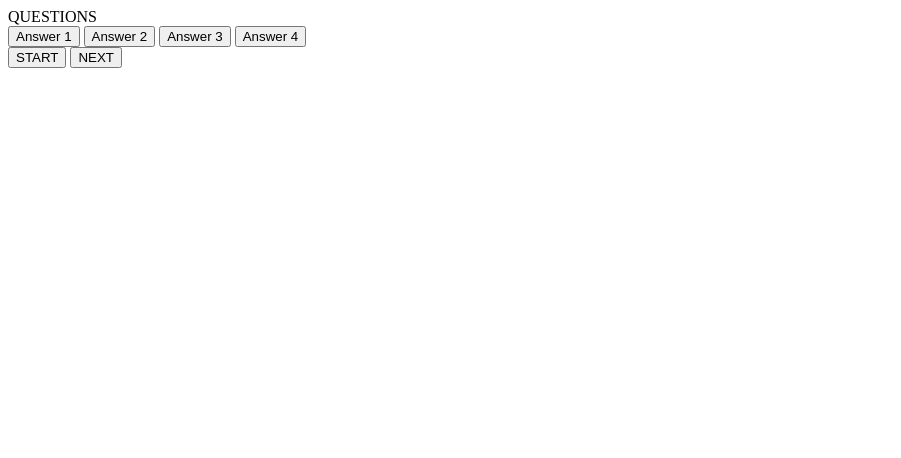
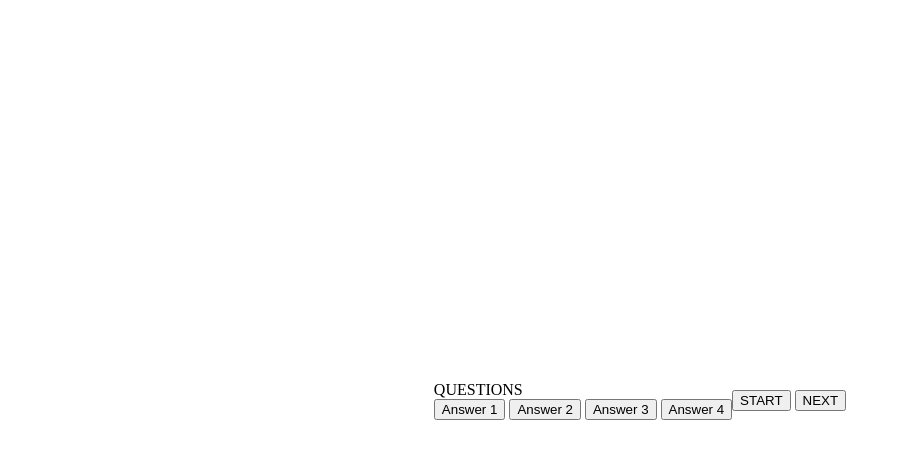
Before and after one commit to CameronJWalker/MilestoneProject1-BrowserGame, a plain HTML site: page index.html in a window 1280 px wide. Shown: the whole page, without its empty margins (0-901 px from the left). Drawn offline with Linux system fonts and the light colour scheme.

Commit message:
added to readme

```diff
--- a/styles.css
+++ b/styles.css
@@ -0,0 +1,9 @@
+body {
+    padding: 0;
+    margin: 0;
+    width: 100vw;
+    height: 100vh;
+    display: flex;
+    justify-content: center;
+    align-items: center;
+}
```
Also changed, not shown: textcrawl.html (+6 -5 lines), 1 other file.
